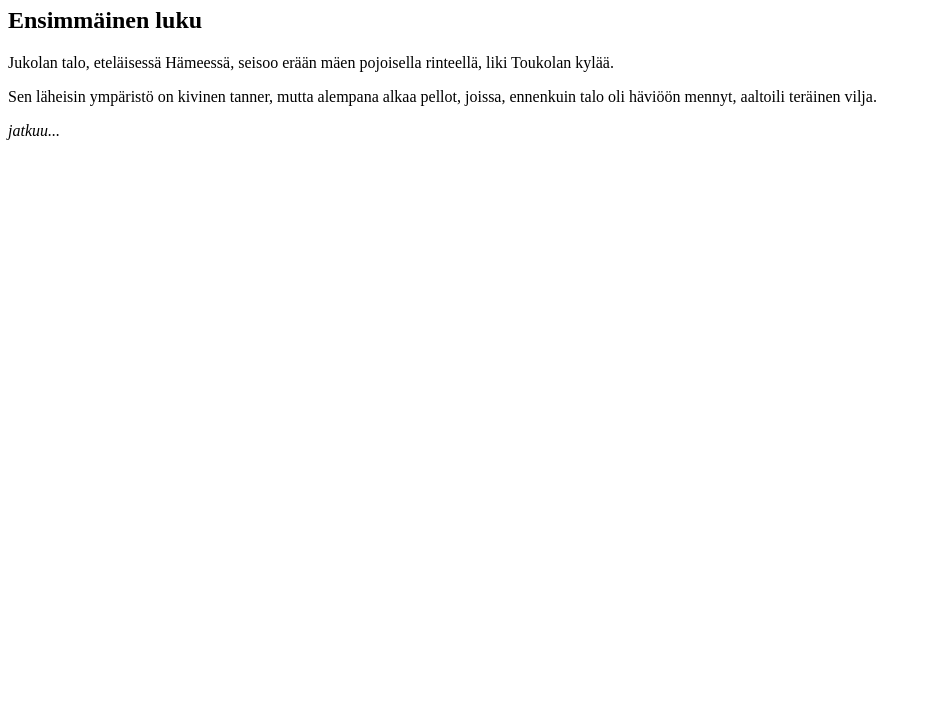
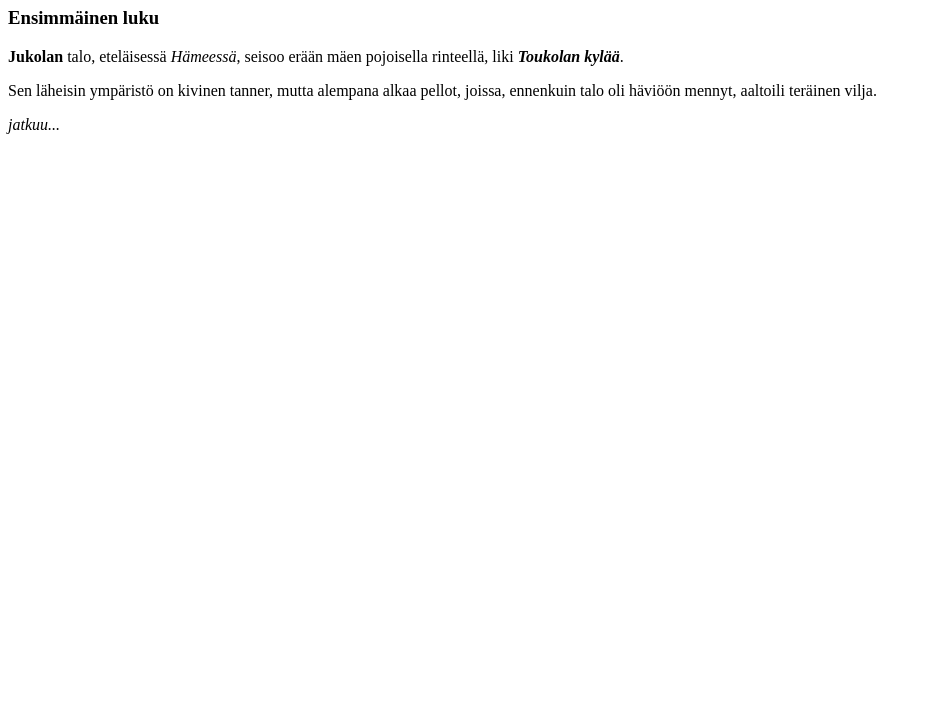
Before and after one commit to MarkusKerminen/Lapio-website, a plain HTML site: page index.html in a window 1280 px wide. Shown: the part 73-800 px from the top of the page, without its empty margins (0-931 px from the left). Drawn offline with Linux system fonts and the light colour scheme.

Commit message:
Osa 3. Kolmas tehtävä

```diff
--- a/index.html
+++ b/index.html
@@ -9,11 +9,11 @@
 <body>
   <h1>Seitsemän veljestä</h1>
 
-  <h2>Ensimmäinen luku</h2>
+  <h3>Ensimmäinen luku</h3>
 
   <p>
-    Jukolan talo, eteläisessä Hämeessä,
-    seisoo erään mäen pojoisella rinteellä, liki Toukolan kylää.
+    <b>Jukolan</b> talo, eteläisessä <i>Hämeessä</i>,
+    seisoo erään mäen pojoisella rinteellä, liki <b><i>Toukolan kylää</i></b>.
   </p>
   <p>
     Sen läheisin ympäristö on kivinen tanner, mutta alempana alkaa
```
